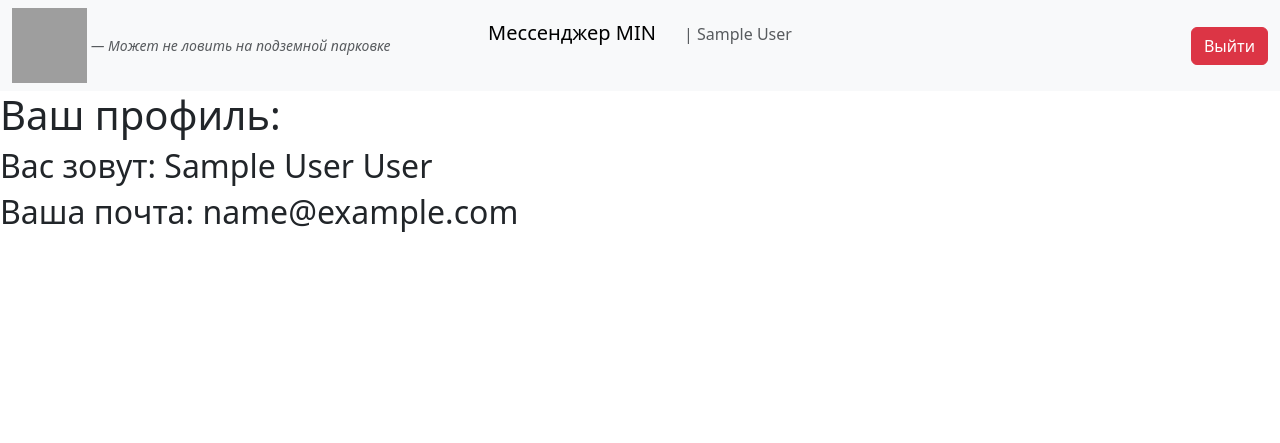
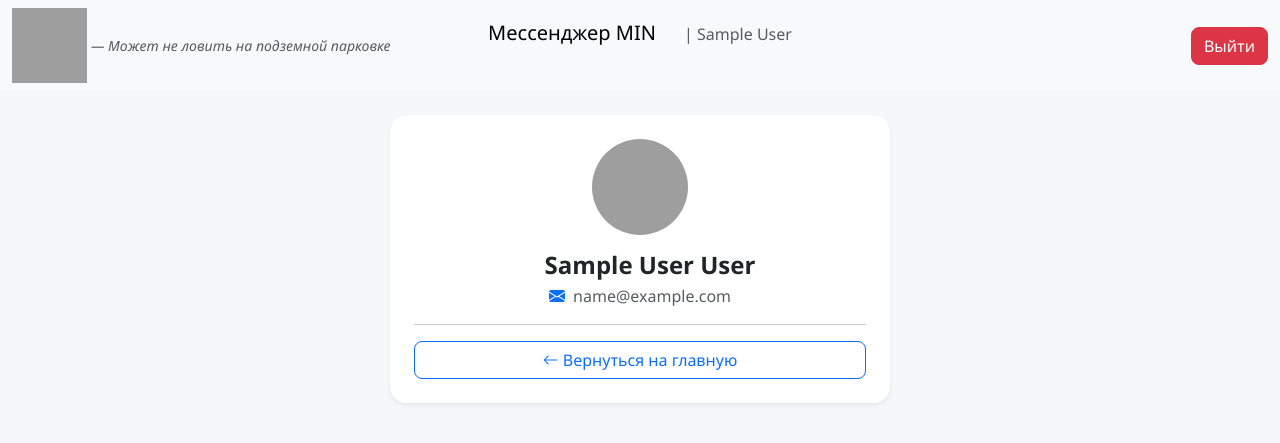
Before and after one commit to NikVinogradoff/messenger-min, a Flask app: page /profile in a window 1280 px wide. Shown: the top 443 px of the page. Run offline with Flask 3, Linux system fonts and the light colour scheme; a user stored in the database is signed in; tables that the repository leaves empty hold one stand-in row (values such as "Sample post"); grey boxes are pictures that could not be loaded.

Commit message:
Профиль и система выбора аватарки из файлов пользователя

```diff
--- a/app.py
+++ b/app.py
@@ -8,8 +8,21 @@ def user_loader(user_id):
 
 
 @app.route("/")
-def main():
-    return render_template("base.html", title="Главная")
+@app.route("/login", methods=["GET", "POST"])
+def login():
+    if current_user.is_authenticated:
+        return redirect("/main_page")
+    login_form = LoginForm()
+    if login_form.validate_on_submit():
+        session = db_session.create_session()
+        user = session.query(User).filter(
+            User.email == login_form.email.data
+        ).first()
+        if user and user.check_password(login_form.password.data):
+            login_user(user, login_form.remember_me)
+            return redirect("/main_page")
+        return render_template("login.html", form=login_form, message="Пользователь не существует")
+    return render_template("login.html", form=login_form, title="Авторизация")
 
 
 @app.route("/register", methods=['GET', 'POST'])
@@ -30,44 +43,56 @@ def register():
     return render_template("register.html", form=reg_form, title="Регистрация")
 
 
-@app.route("/login", methods=["GET", "POST"])
-def login():
-    login_form = LoginForm()
-    if login_form.validate_on_submit():
-        session = db_session.create_session()
-        user = session.query(User).filter(
-            User.email == login_form.email.data
-        ).first()
-        if user and user.check_password(login_form.password.data):
-            login_user(user, login_form.remember_me)
-            return redirect("/")
-        return render_template("login.html", form=login_form, message="Пользователь не существует")
-    return render_template("login.html", form=login_form, title="Авторизация")
-
-
 @app.route("/logout")
 @login_required
 def logout():
     logout_user()
     return redirect("/")
 
-
 @app.route("/main_page")
-@login_required
 def main_page():
-    return render_template("main_page.html", title="Главная страница")
+    session = db_session.create_session()
+    user = session.query(User).filter(User.id == current_user.id).first()
+    if not user:
+        logout_user()
+        return redirect("/login")
+    return render_template("main_page.html", title="Мои чаты")
 
 @app.route("/chat")
 @login_required
 def chat():
     return render_template("chat.html", title="Чат")
 
-@app.route("/profile")
+@app.route("/create_chat", methods=["GET", "POST"])
+def create_chat():
+    pass
+
+@app.route("/profile", methods=["GET", "POST"])
 @login_required
 def profile():
     session = db_session.create_session()
     user = session.query(User).filter(User.id == current_user.id).first()
-    return render_template("profile.html", title="Профиль", current_user=user)
+    if not user:
+        logout_user()
+        return redirect("/login")
+    avatar_folder = os.path.join(app.root_path, 'static', 'img', 'avatars')
+    os.makedirs(avatar_folder, exist_ok=True)
+    avatar_url = None
+    if request.method == "POST":
+        if 'avatar' in request.files:
+            file = request.files['avatar']
+            if file and file.filename != '':
+                old_avatar = os.path.join(avatar_folder, f"user_{user.id}.png")
+                if os.path.exists(old_avatar):
+                    os.remove(old_avatar)
+                filename = secure_filename(f"user_{user.id}.png")
+                file.save(os.path.join(avatar_folder, filename))
+    avatar_path = f"img/avatars/user_{user.id}.png"
+    avatar_full_path = os.path.join(app.root_path, 'static', avatar_path)
+    if os.path.exists(avatar_full_path):
+        avatar_url = url_for('static', filename=avatar_path) + "?t=" + str(os.path.getmtime(avatar_full_path))
+    return render_template("profile.html", title="Профиль", current_user=user, avatar_url=avatar_url)
+
 
 if __name__ == "__main__":
     db_session.global_init("db/messenger_min.db")
--- a/config.py
+++ b/config.py
@@ -1,6 +1,7 @@
-from flask import Flask, render_template
+from flask import Flask, render_template, request, url_for
 from flask_restful import Api
-from werkzeug.utils import redirect
+import os
+from werkzeug.utils import redirect, secure_filename
 
 from data import db_session
 from data.users import User
--- a/templates/main_page.html
+++ b/templates/main_page.html
@@ -1,5 +1,5 @@
 {% extends "base.html" %}
 
 {% block content %}
-<h1>Добро пожаловать в MIN</h1>
+<h2>Ваши чаты</h2>
 {% endblock %}
--- a/templates/profile.html
+++ b/templates/profile.html
@@ -1,7 +1,53 @@
 {% extends "base.html" %}
 
 {% block content %}
-<h1>Ваш профиль:</h1>
-<h2>Вас зовут: {{ current_user.name }} {{ current_user.surname }}</h2>
-<h2>Ваша почта: {{ current_user.email }}</h2>
+<div class="container mt-4">
+    <div class="card shadow-sm border-0 mx-auto" style="max-width: 500px;">
+        <div class="card-body text-center p-4">
+                        <form method="POST" enctype="multipart/form-data" class="mb-3">
+                <label class="d-block position-relative d-inline-block">
+                    <img src="{{ avatar_url if avatar_url else url_for('static', filename='img/user_avatar.png') }}"
+                         alt="{{ url_for('static', filename='img/min_logo.png') }}"
+                         class="rounded-circle border-3 border-primary"
+                         width="96"
+                         height="96"
+                         style="object-fit: cover; cursor: pointer;">
+                    <input type="file"
+                           name="avatar"
+                           accept="image/*"
+                           onchange="this.form.submit()"
+                           class="position-absolute top-0 start-0 w-100 h-100 opacity-0"
+                           aria-label="Загрузить аватар">
+                </label>
+            </form>
+            <h4 class="fw-semibold text-dark mb-1">
+                {{ current_user.name }} {{ current_user.surname }}
+            </h4>
+            <p class="text-muted mb-3">
+                <i class="bi bi-envelope-fill text-primary me-1"></i>
+                {{ current_user.email }}
+            </p>
+            <hr class="my-3">
+            <div class="d-grid gap-2">
+                <a href="/main_page" class="btn btn-outline-primary">
+                    <i class="bi bi-arrow-left"></i> Вернуться на главную
+                </a>
+            </div>
+        </div>
+    </div>
+</div>
+<link href="https://cdn.jsdelivr.net/npm/bootstrap-icons@1.11.0/font/bootstrap-icons.css" rel="stylesheet">
+
+<style>
+    body {
+        background-color: #f5f7fa;
+        font-family: 'Segoe UI', sans-serif;
+    }
+    .card {
+        border-radius: 16px;
+    }
+    .btn {
+        border-radius: 8px;
+    }
+</style>
 {% endblock %}
```
